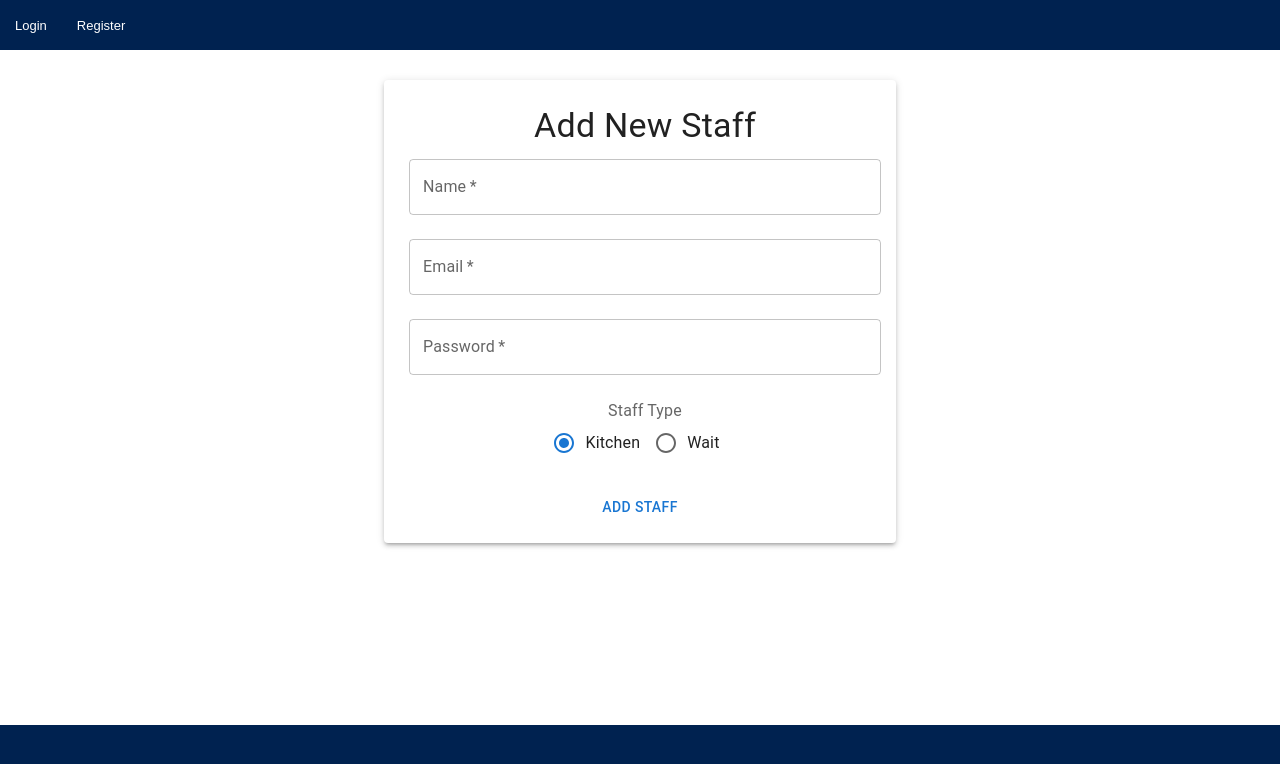
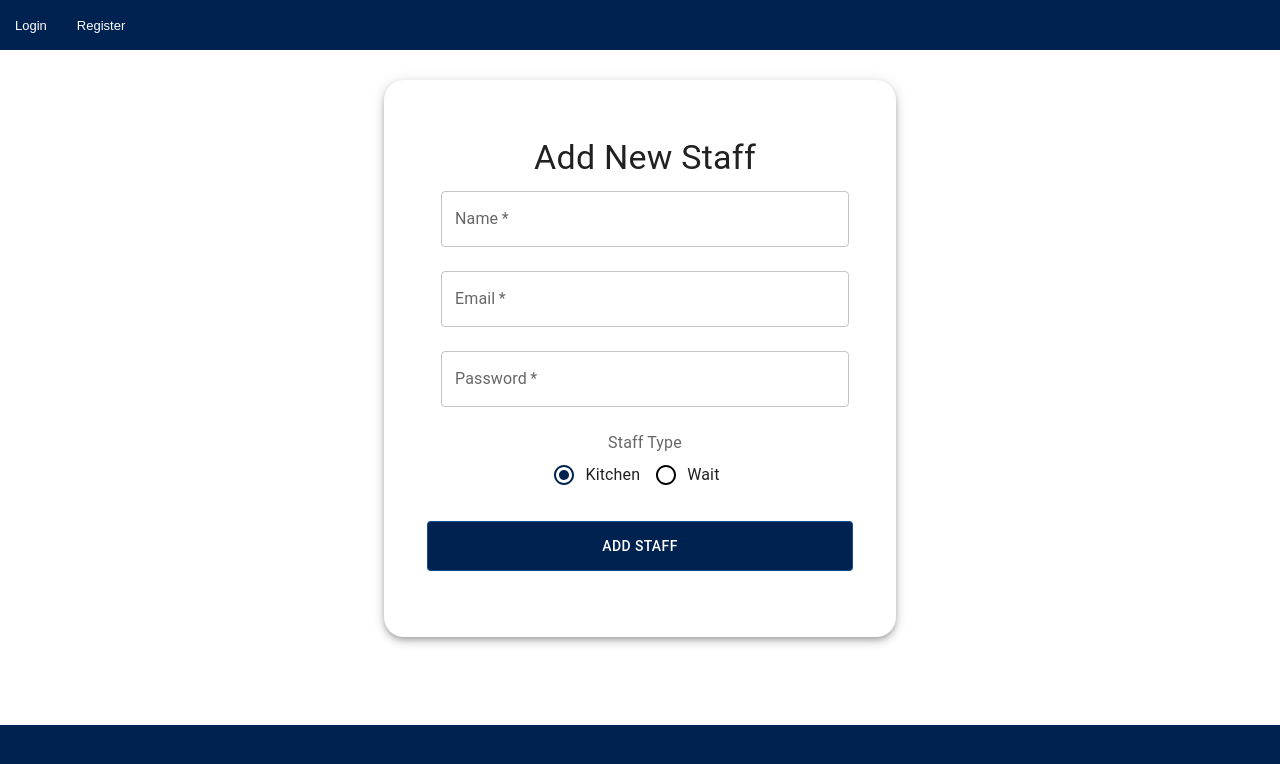
Before and after one commit to JStarL/capstone-project, a React (Create React App) app in the folder frontend/my-app/: page /addstaff in a window 1280 px wide. Shown: the top 764 px of the page. Built offline with nearby package versions, Linux system fonts and the light colour scheme.

Commit message:
fix styling for add staff page

```diff
--- a/frontend/my-app/src/components/NewStaffForm.jsx
+++ b/frontend/my-app/src/components/NewStaffForm.jsx
@@ -2,6 +2,16 @@ import React from 'react';
 import { useNavigate } from 'react-router-dom';
 import { Button, TextField, Typography, Paper, FormLabel, FormControl, Radio, RadioGroup, FormControlLabel } from '@mui/material';
 import makeRequest from '../makeRequest';
+import { StyledButton } from '../pages/CustomerOrStaff';
+import { styled } from '@mui/material';
+
+const StyledRadio = styled(Radio) ({
+	color: 'black',// Replace with your desired color
+	'&.Mui-checked': {
+	  color: '#002250',// Replace with your desired color when the radio button is checked
+	}
+})
+
 
 function NewStaffForm({ onSuccess }) {
 	const [name, setName] = React.useState('')
@@ -33,7 +43,7 @@ function NewStaffForm({ onSuccess }) {
 
 	return <>
 		<div className='login-page'>
-			<Paper className='paper' elevation={3}>
+			<Paper sx={{ p: 4, borderRadius: '20px', width: "40%" }} className='paper' elevation={5}>
 				<form className='login-form'>
 					<Typography className='h4' variant="h4" gutterBottom>Add New Staff</Typography>
 					<TextField label='Name'
@@ -75,12 +85,12 @@ function NewStaffForm({ onSuccess }) {
 						value={staffType}
 						onChange={e => setStaffType(e.target.value)}
 					>
-						<FormControlLabel value="kitchen" control={<Radio />} label="Kitchen" />
-						<FormControlLabel value="wait" control={<Radio />} label="Wait" />
+						<FormControlLabel value="kitchen" control={<StyledRadio />} label="Kitchen" />
+						<FormControlLabel value="wait" control={<StyledRadio />} label="Wait" />
 					</RadioGroup>
 				</FormControl>
 				</form>
-					<Button onClick={addNewStaff}>Add Staff</Button>
+					<StyledButton sx={{ mb: 2, p:1.5, width: "95%" }} variant="outlined" onClick={addNewStaff}>Add Staff</StyledButton>
 					<br /><br />
 			</Paper>
 
```
